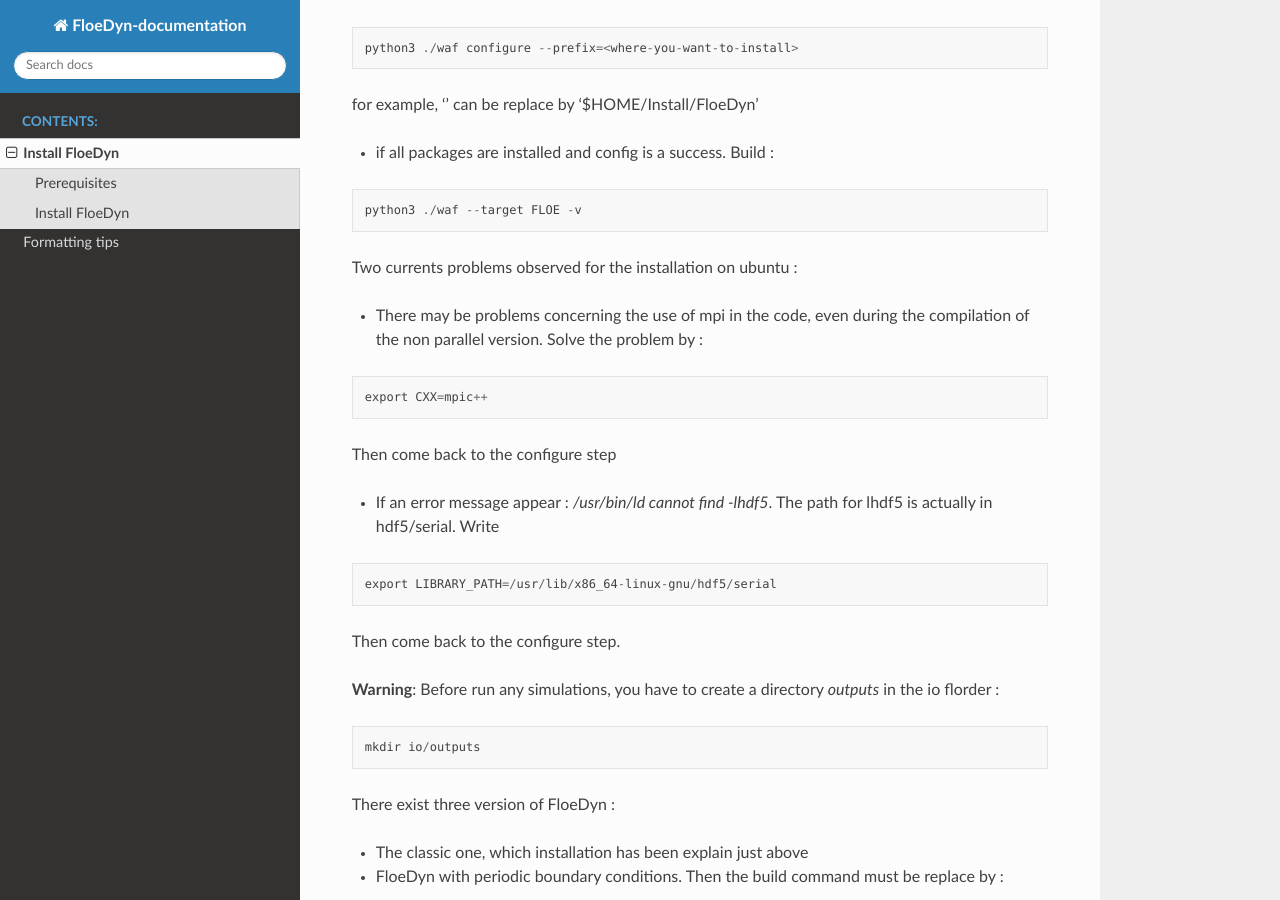
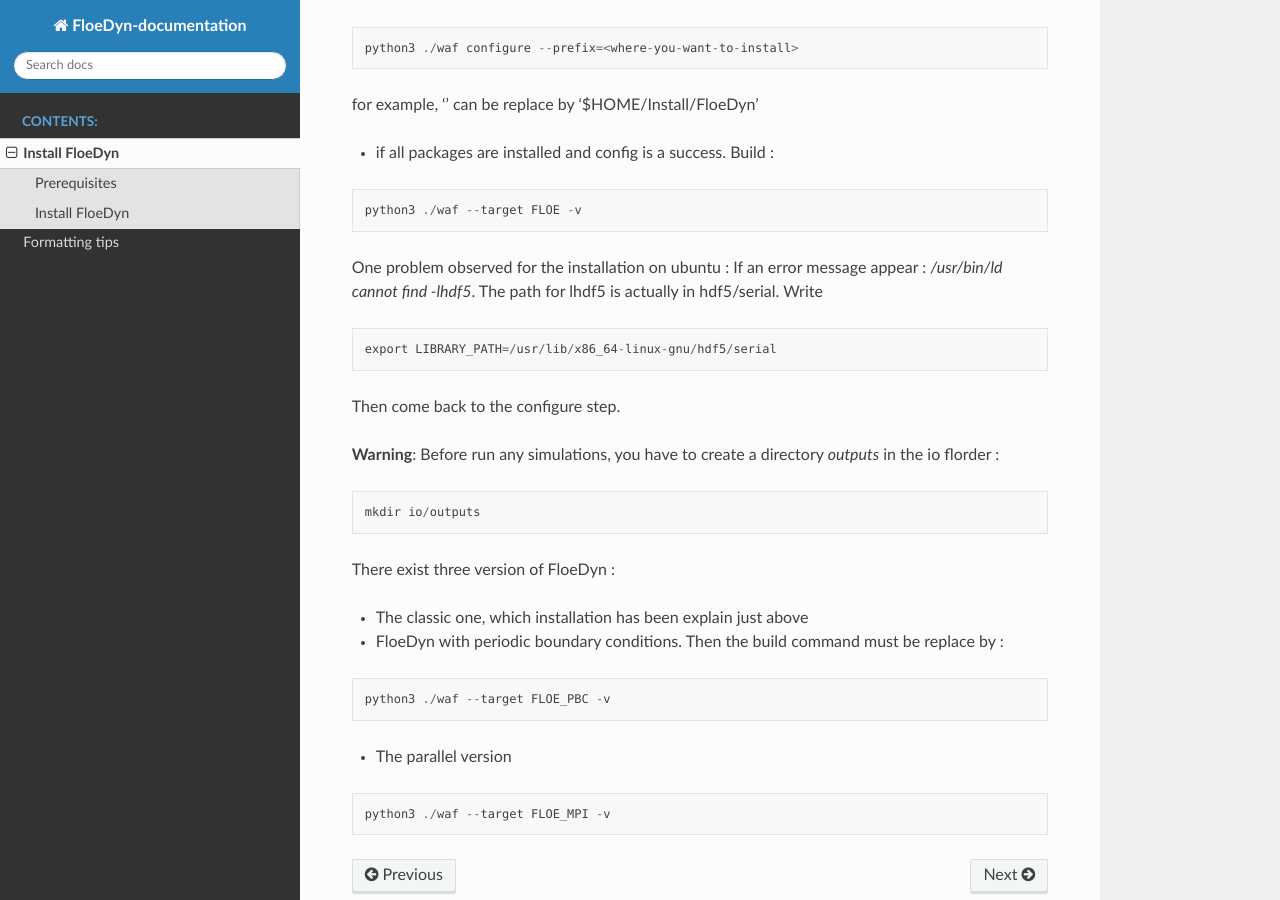
Before and after one commit to FloeDynHub/FloeDyn-documentation, a Sphinx documentation site: the page built from source/Install_FloeDyn.md, in a window 1280 px wide and 900 px high, scrolled down 1032 px. Built offline with Sphinx 7.4.7 and the Read the Docs theme 2.0.0, drawn with Linux system fonts in a browser that asks for light colours.

Commit message:
Update Install_FloeDyn.md

````diff
--- a/source/Install_FloeDyn.md
+++ b/source/Install_FloeDyn.md
@@ -41,13 +41,8 @@
 python3 ./waf --target FLOE -v
 ```
 
-Two currents problems observed for the installation on ubuntu :
-* There may be problems concerning the use of mpi in the code, even during the compilation of the non parallel version. Solve the problem by :
-```
-export CXX=mpic++
-```
-Then come back to the configure step
-* If an error message appear :  */usr/bin/ld  cannot find  -lhdf5*. The path for lhdf5 is actually in hdf5/serial. Write
+One problem observed for the installation on ubuntu :
+If an error message appear :  */usr/bin/ld  cannot find  -lhdf5*. The path for lhdf5 is actually in hdf5/serial. Write
 ```
 export LIBRARY_PATH=/usr/lib/x86_64-linux-gnu/hdf5/serial
 ```
````
